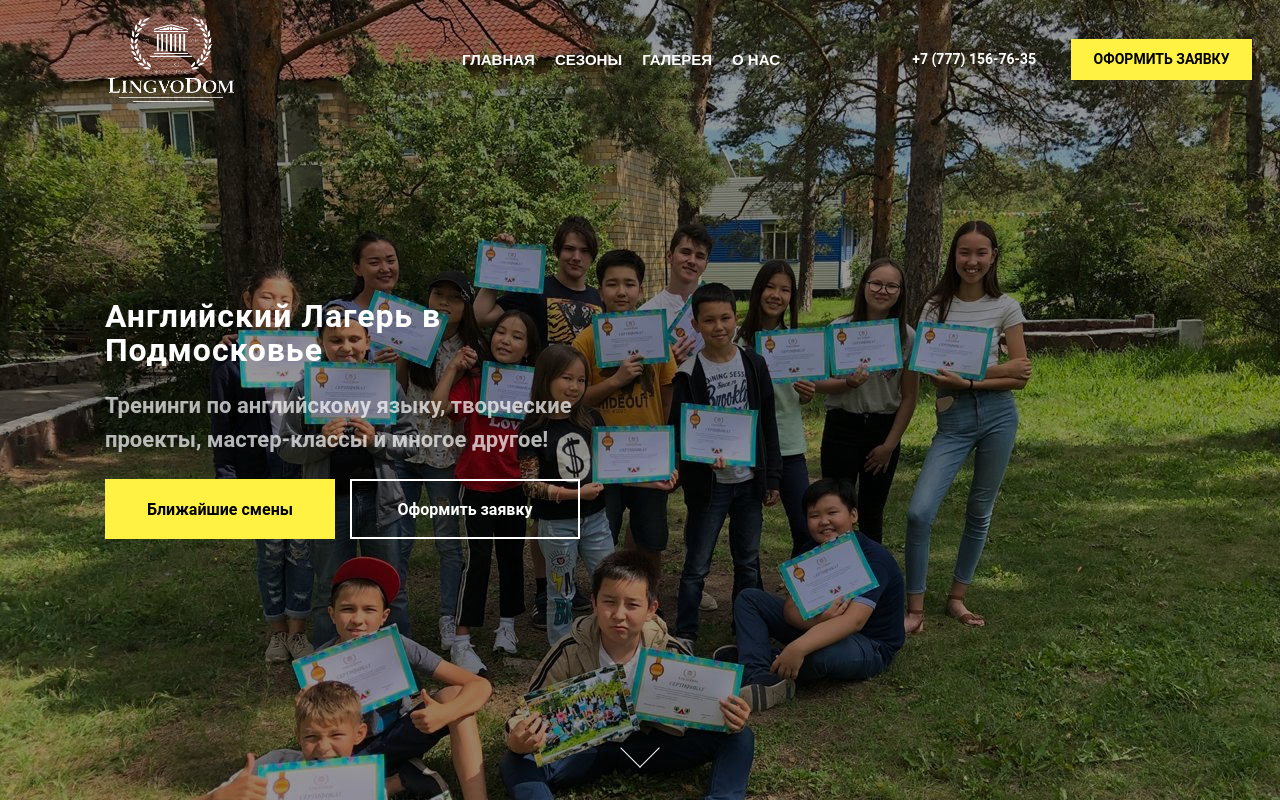
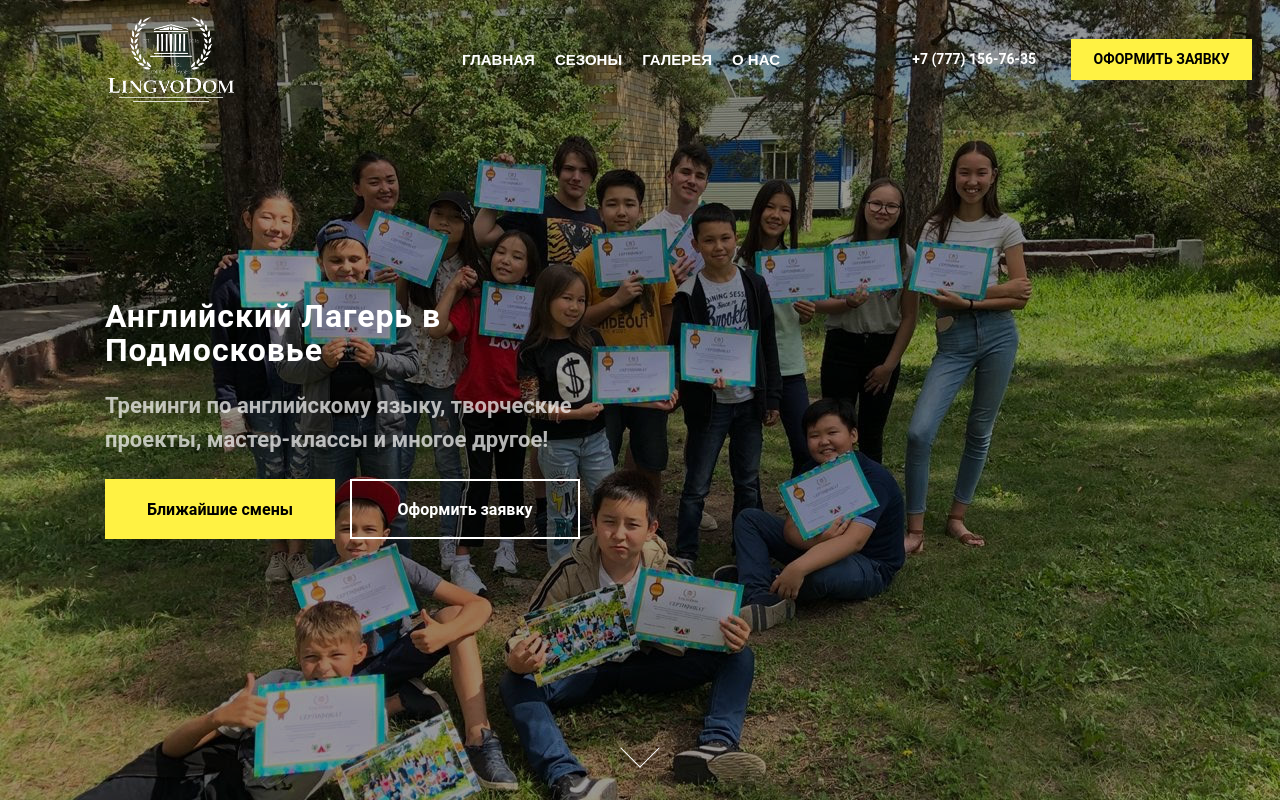
Before and after one commit to ETS-ReactNative4/langschool, a React (Create React App) app: page / in a window 1280 px wide. Shown: the top 802 px of the page. Built offline with nearby package versions, Linux system fonts and the light colour scheme.

Commit message:
banner background image fixed position

```diff
--- a/src/components/Banner/Banner.css
+++ b/src/components/Banner/Banner.css
@@ -4,6 +4,8 @@
     background-image: url('./img/photo.jpg');
     background-repeat: no-repeat;
     background-size: cover;
+    background-position: center;
+    background-attachment: fixed;
 }
 
 .blurbackground {
```
